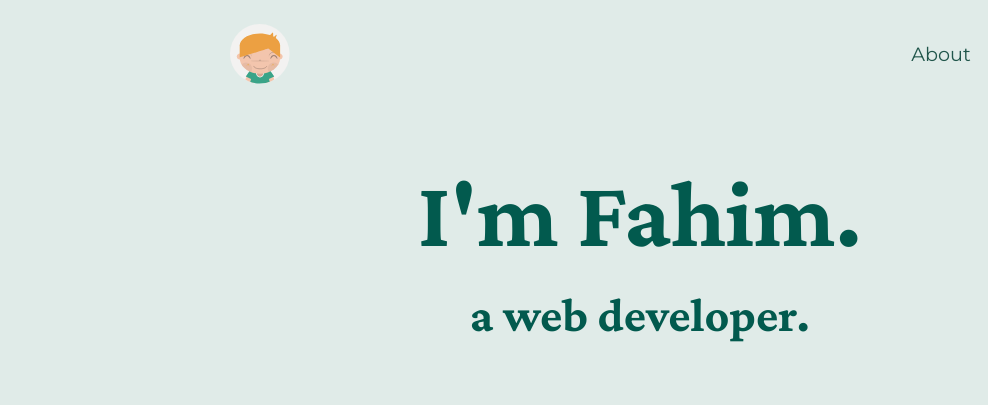
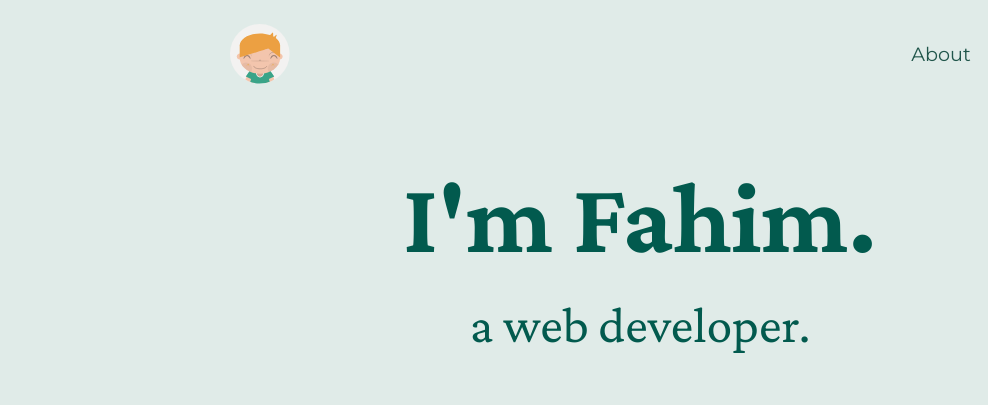
Before and after one commit to insertfahim/Fahim-s, a plain HTML site: page index.html in a window 1280 px wide. Shown: the top 405 px of the page, 0-988 px from the left. Drawn offline with nearby package versions, Linux system fonts and the light colour scheme.

Commit message:
parbonaaaaa chere bachte toke parbo na ami bhulte toke hoye ja na raaji ek bar

```diff
--- a/index.html
+++ b/index.html
@@ -35,9 +35,12 @@
                     <img src="https://web.archive.org/web/20181117024404im_/http://seanhalpin.io/assets/img/ui/cloud.svg" class="left-cloud" style="position: relative; top: 300px;" alt="">
                 </div>
                 <div class="col-6 pt-5">
-                    <h1 class="crimson-pro" style="color: #025a4e;">I'm Fahim.</h1>
                     <div>
-                        <p class="crimson-pro" style="color: #025a4e; font-size: 3em;">a web developer.</p>
+                        <h1 class="crimson-pro-h1" style="color: #025a4e;">I'm Fahim.</h1>
+                    </div>
+
+                    <div>
+                        <p class="crimson-pro-para" style="color: #025a4e;">a web developer.</p>
                     </div>
 
                 </div>
--- a/style.css
+++ b/style.css
@@ -20,12 +20,18 @@ body {
 .top {
     background-color: #E0EBE8;
 }
-.crimson-pro{
+.crimson-pro-h1{
     font-family: "Crimson Pro", serif;
-    font-size: 6em;
+    font-size: 8vw;
     font-weight: 700;
     font-style: normal;
   }
+.crimson-pro-para{
+    font-family: "Crimson Pro", serif;
+    font-weight: 400;
+    font-style: normal;
+    font-size: 4vw;
+}
 footer{
     background-color: #c5ded7;
     padding: 3em 0;
@@ -80,9 +86,7 @@ footer p {
         padding-top: 20px;
     }
 }
-.crimson-pro {
-    text-align: center;
-}
+
 img {
     width: 100%;
     max-width: 150px;
```
